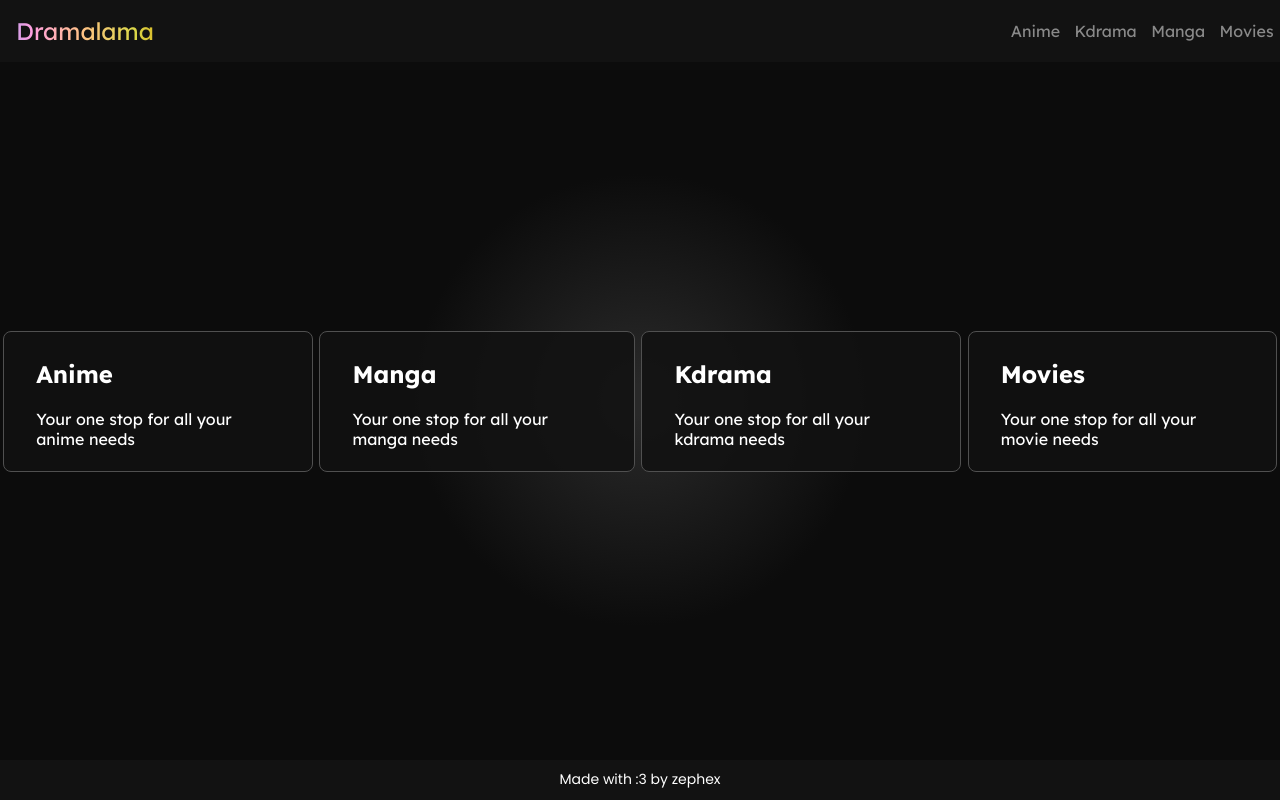
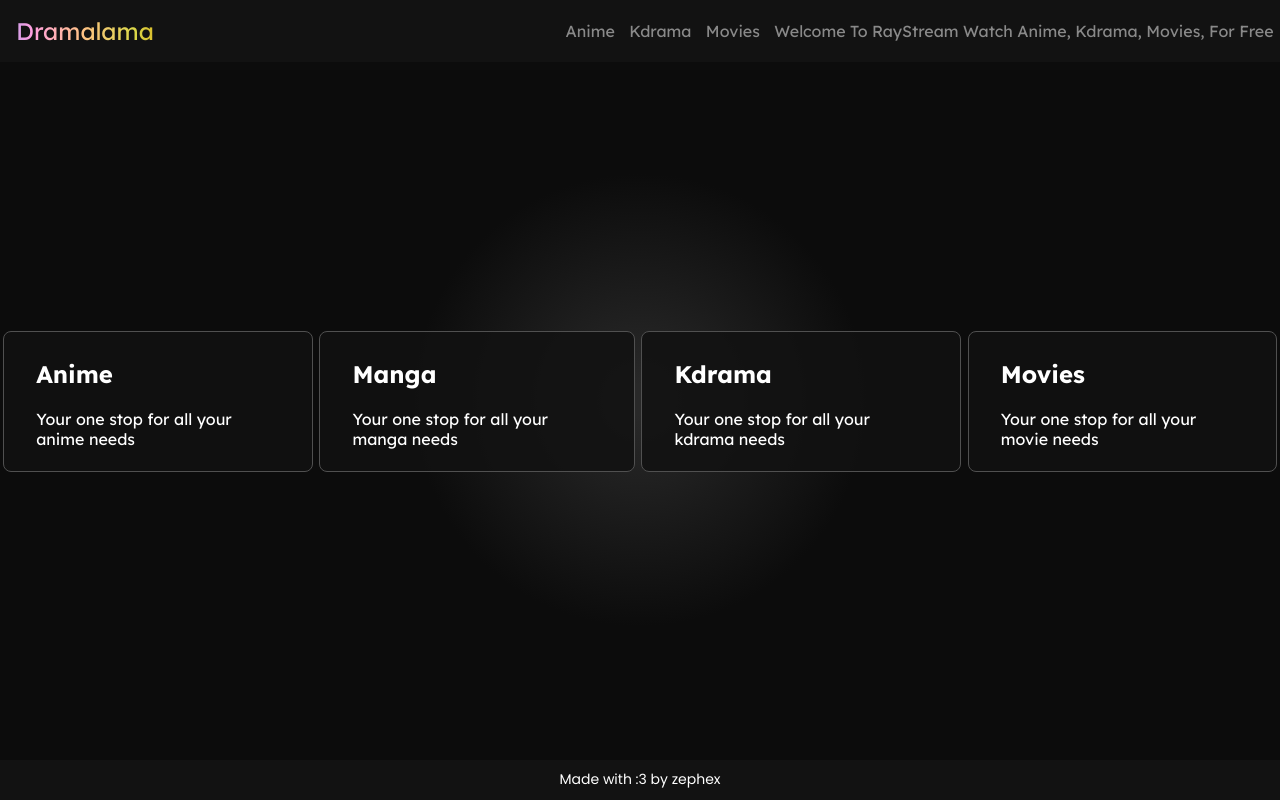
Before and after one commit to Anixer1/raystream1, a Next.js app: page / in a window 1280 px wide. Built offline with nearby package versions, Linux system fonts and the light colour scheme.

Commit message:
Update header.jsx

```diff
--- a/src/app/components/header/header.jsx
+++ b/src/app/components/header/header.jsx
@@ -16,8 +16,8 @@ export default async function Header() {
 				<div className={styles.right}>
 					<Link href="/anime">Anime</Link>
 					<Link href="/kdrama">Kdrama</Link>
-					<Link href="/manga">Manga</Link>
 					<Link href="/movies">Movies</Link>
+					<Link href="">Welcome To RayStream Watch Anime, Kdrama, Movies, For Free</Link>
 				</div>
 			</div>
 		</main>
```
